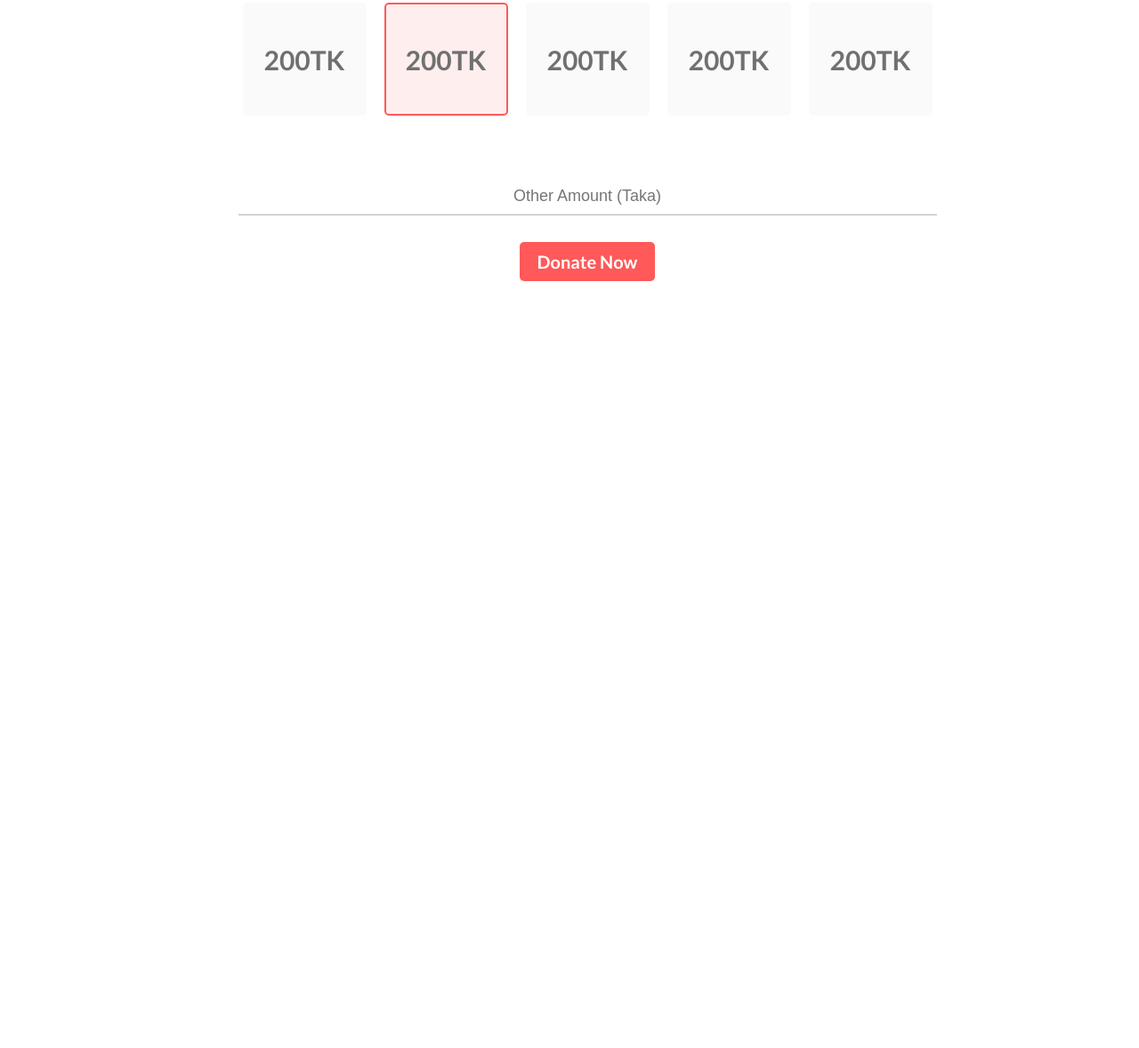
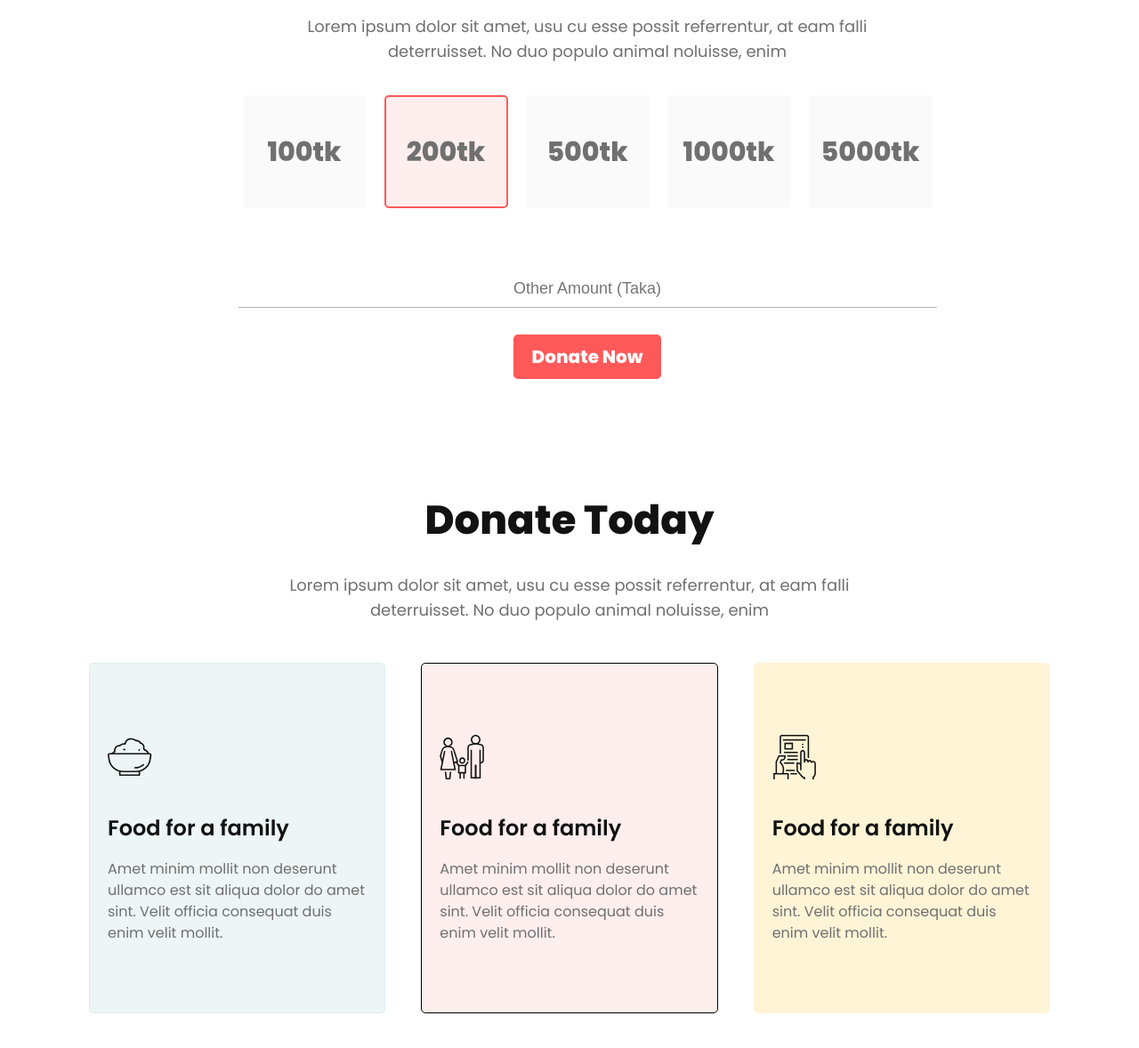
Before and after one commit to hmdimran/donate-web-frontend, a plain HTML site: page index.html in a window 1280 px wide. Shown: the part 936-2114 px from the top of the page at 89% size. Before the commit the page ends 1377 px from the top, so only its background shows below. Drawn offline with Linux system fonts and the light colour scheme.

Commit message:
Plan Area Completed With Style And Font Change

```diff
--- a/index.html
+++ b/index.html
@@ -8,7 +8,7 @@
     <link rel="preconnect" href="https://fonts.googleapis.com" />
     <link rel="preconnect" href="https://fonts.gstatic.com" crossorigin />
     <link
-      href="https://fonts.googleapis.com/css2?family=Lato:wght@400;700;900&display=swap"
+      href="https://fonts.googleapis.com/css2?family=Poppins:wght@400;600;800;900&display=swap"
       rel="stylesheet"
     />
     <link rel="stylesheet" href="style.css" />
@@ -31,7 +31,7 @@
     <section class="amount-area">
       <div class="container">
         <div class="section-head">
-          <h1>Donate Today</h1>
+          <h1>Our Donate Plan</h1>
           <p>
             Lorem ipsum dolor sit amet, usu cu esse possit referrentur, at eam
             falli <br />
@@ -40,19 +40,19 @@
         </div>
         <div class="amounts">
           <div class="single">
-            <h2>200TK</h2>
+            <h2>100tk</h2>
           </div>
           <div class="single active-amount">
-            <h2>200TK</h2>
+            <h2>200tk</h2>
           </div>
           <div class="single">
-            <h2>200TK</h2>
+            <h2>500tk</h2>
           </div>
           <div class="single">
-            <h2>200TK</h2>
+            <h2>1000tk</h2>
           </div>
           <div class="single">
-            <h2>200TK</h2>
+            <h2>5000tk</h2>
           </div>
         </div>
         <div class="amount-form">
@@ -61,5 +61,43 @@
         </div>
       </div>
     </section>
+    <section class="plan-area">
+      <div class="container">
+        <div class="section-head">
+          <h1>Donate Today</h1>
+          <p>
+            Lorem ipsum dolor sit amet, usu cu esse possit referrentur, at eam
+            falli <br />
+            deterruisset. No duo populo animal noluisse, enim
+          </p>
+        </div>
+        <div class="plans">
+          <div class="single-plan first-plan">
+            <img src="icons/food.svg" alt="" />
+            <h3>Food for a family</h3>
+            <p>
+              Amet minim mollit non deserunt ullamco est sit aliqua dolor do
+              amet sint. Velit officia consequat duis enim velit mollit.
+            </p>
+          </div>
+          <div class="single-plan middle-plan">
+            <img src="icons/mens.svg" alt="" />
+            <h3>Food for a family</h3>
+            <p>
+              Amet minim mollit non deserunt ullamco est sit aliqua dolor do
+              amet sint. Velit officia consequat duis enim velit mollit.
+            </p>
+          </div>
+          <div class="single-plan third-plan">
+            <img src="icons/edu.svg" alt="" />
+            <h3>Food for a family</h3>
+            <p>
+              Amet minim mollit non deserunt ullamco est sit aliqua dolor do
+              amet sint. Velit officia consequat duis enim velit mollit.
+            </p>
+          </div>
+        </div>
+      </div>
+    </section>
   </body>
 </html>
--- a/style.css
+++ b/style.css
@@ -3,7 +3,7 @@
   padding: 0;
 }
 body {
-  font-family: "Lato", sans-serif;
+  font-family: "Poppins", sans-serif;
   box-sizing: border-box;
 }
 .container {
@@ -17,7 +17,7 @@ body {
   background-size: cover;
   position: relative;
   width: 100%;
-  height: 669px;
+  height: 759px;
 }
 .content {
   padding: 174px;
@@ -60,6 +60,7 @@ body {
 }
 
 .section-head {
+  text-align: center;
 }
 .section-head h1 {
   font-size: 45px;
@@ -131,3 +132,58 @@ body {
   margin-top: 30px;
 }
 /* Amount Area Design (End) */
+
+/* Plan Area Desing (Start) */
+.plan-area {
+  margin-bottom: 120px;
+}
+.plans {
+  display: flex;
+}
+.single-plan {
+  width: 360px;
+  height: 352px;
+  margin: 20px;
+  padding: 20px;
+  background: rgba(79, 157, 166, 0.1);
+  border-radius: 5px;
+}
+.first-plan {
+  background: rgba(79, 157, 166, 0.1);
+  border-radius: 5px;
+  border: 1px solid rgba(79, 157, 166, 0.1);
+}
+.middle-plan {
+  background: rgba(255, 89, 89, 0.1);
+  border: 1px solid #000000;
+  border-radius: 5px;
+}
+.third-plan {
+  background: #fff4d6;
+  border-radius: 5px;
+  border: 1px solid #fff4d6;
+}
+.single-plan img {
+  width: 50px;
+  height: 50px;
+  margin-top: 60px;
+  margin-bottom: 30px;
+}
+.single-plan h3 {
+  font-family: "Poppins";
+  font-style: normal;
+  font-weight: 600;
+  font-size: 24px;
+  line-height: 36px;
+  color: #121212;
+  margin-bottom: 16px;
+}
+.single-plan p {
+  font-family: "Poppins";
+  font-style: normal;
+  font-weight: 400;
+  font-size: 16px;
+  line-height: 24px;
+  color: #707070;
+}
+/* Plan Area Desing (End) */
```
Also changed, not shown: icons/edu.svg (added), icons/food.svg (added), icons/mens.svg (added).
